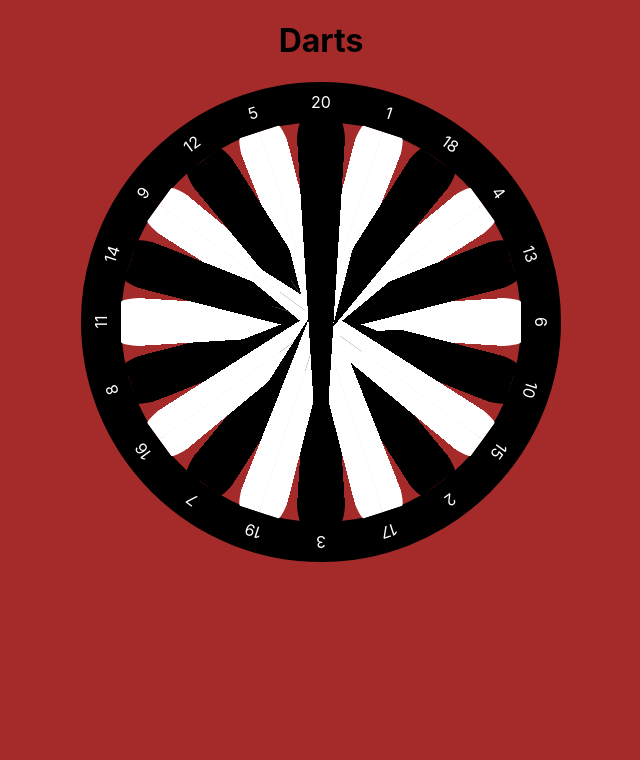
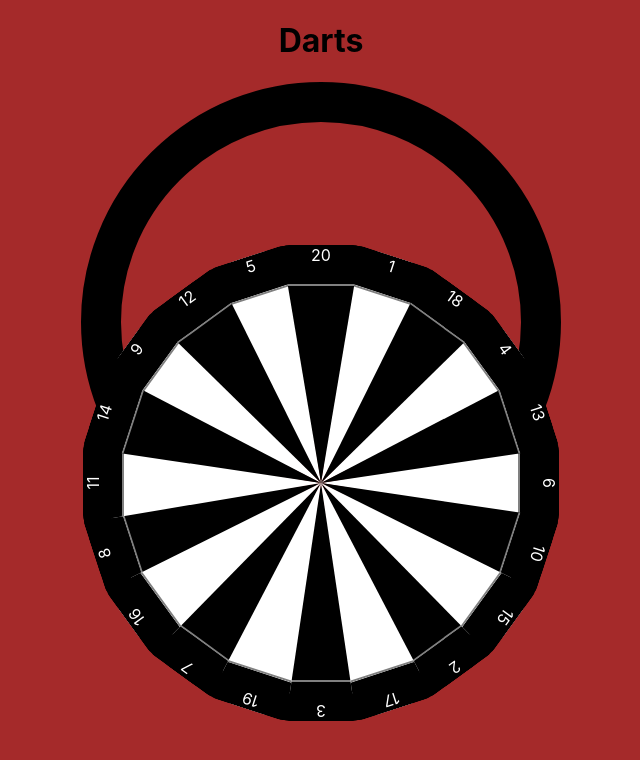
Before and after one commit to LasseWinkel/darts, a React (Create React App) app: page / in a window 1280 px wide. Shown: the top 760 px of the page, without its empty margins (319-959 px from the left). Built offline with nearby package versions, Linux system fonts and the light colour scheme.

Commit message:
Adjust darts board look

```diff
--- a/src/components/Segment.css
+++ b/src/components/Segment.css
@@ -1,35 +1,56 @@
-.segment {
-  width: 50px;
-  height: 400px;
-  background-size: 50% 100%;
-  background-repeat: no-repeat;
-  background-position: left, right;
-  border-radius: 10%;
+.segment-wrapper {
+  position: absolute;
+  transform-origin: bottom center;
+  margin-left: 160px;
+  bottom: 317px;
   display: inline-flex;
   flex-direction: column;
   align-items: center;
-  position: absolute;
-  margin-left: 175px;
+  clip-path: polygon(50% 100%, 0 0, 100% 0);
+  height: 238px;
+  width: 80px;
+  border-radius: 30%;
+
+  &:hover {
+    /* background-color: blue; */
+  }
+}
+
+.segment {
+  height: 200px;
+  width: 80px;
+  clip-path: polygon(50% 100%, 0 0, 100% 0);
+  border-radius: 10%;
+  border: 2px solid grey;
 
   &:hover {
     background-color: red;
   }
+}
 
-  .number {
-    color: white;
-    position: relative;
-    bottom: 30px;
+.number-wrapper {
+  height: 40px;
+  width: 80px;
+  display: flex;
+  justify-content: center;
+  background-color: black;
+  border-radius: 10%;
+
+  &:hover {
+    background-color: green;
   }
 }
 
+.number {
+  color: white;
+}
+
 .black {
-  background-image: linear-gradient(to top right, transparent 50%, black 0),
-    linear-gradient(to bottom right, black 50%, transparent 0);
+  background-color: black;
 }
 
 .white {
-  background-image: linear-gradient(to top right, transparent 50%, white 0),
-    linear-gradient(to bottom right, white 50%, transparent 0);
+  background-color: white;
 }
 
 .n1 {
--- a/src/components/Segment.tsx
+++ b/src/components/Segment.tsx
@@ -8,8 +8,11 @@ interface SegmentProps {
 function Segment(props: SegmentProps) {
   const { number, color } = props;
   return (
-    <div className={`segment ${color} n${number}`}>
-      <span className="number">{number}</span>
+    <div className={`segment-wrapper ${color} n${number}`}>
+      <div className="number-wrapper">
+        <span className="number">{number}</span>
+      </div>
+      <div className="segment" />
     </div>
   );
 }
```
